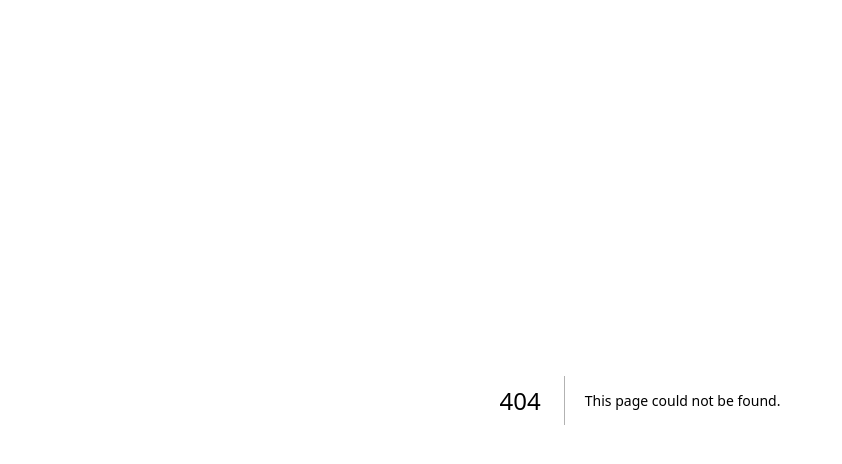
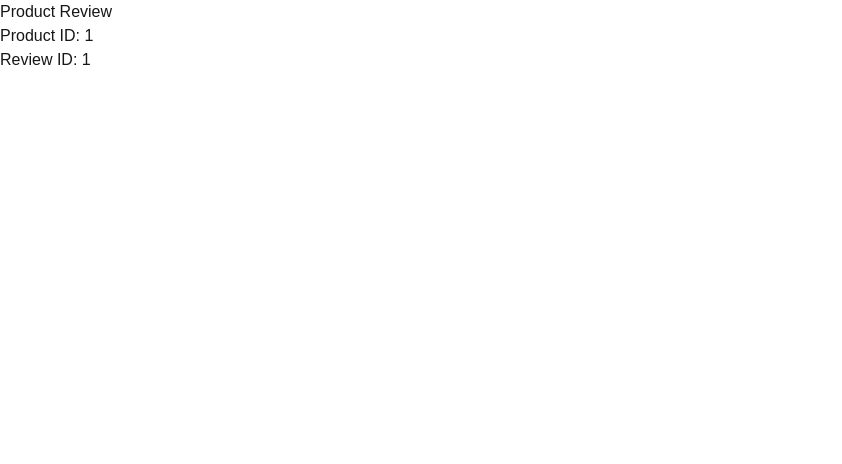
Before and after one commit to bikeeprajapati/nextjs-fundamentals, a Next.js app: page /products/1/reviews/1 in a window 1280 px wide. Before the commit this address had no page. Shown: the top 464 px of the page, without its empty margins (0-842 px from the left). Built offline with nearby package versions, Linux system fonts and the light colour scheme.

Commit message:
Add ProductReview component to display product and review details

```diff
--- /dev/null
+++ b/app/products/[productid]/reviews/[reviewid]/page.tsx
@@ -0,0 +1,14 @@
+export default async  function ProductReview({
+    params,
+}: {
+    params: Promise<{ productid: string; reviewid: string }>;
+}) {
+    const { productid, reviewid } = await params;
+    return (
+        <>
+            <h1>Product Review</h1>
+            <p>Product ID: {productid}</p>
+            <p>Review ID: {reviewid}</p>
+        </>
+    );
+}
```
